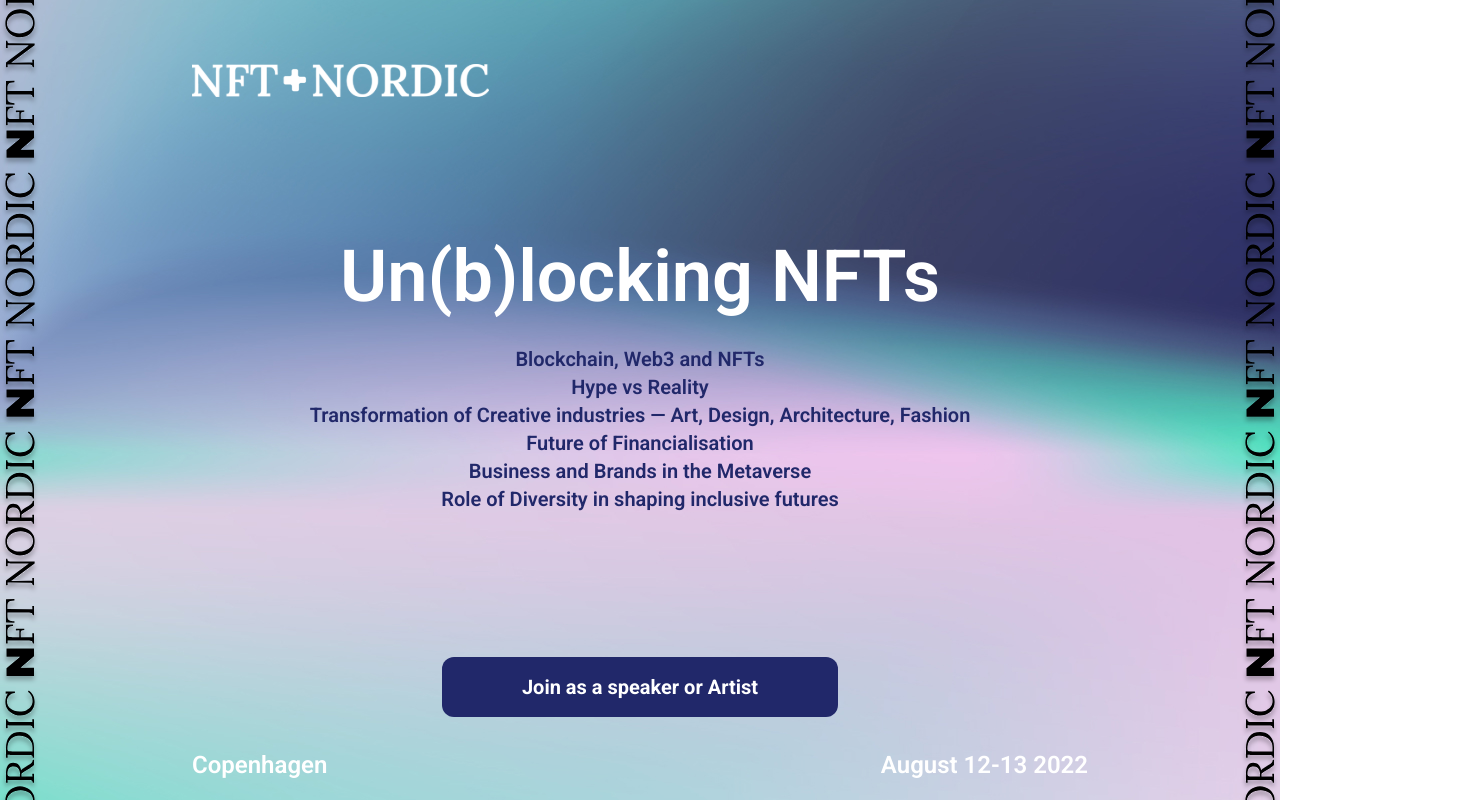
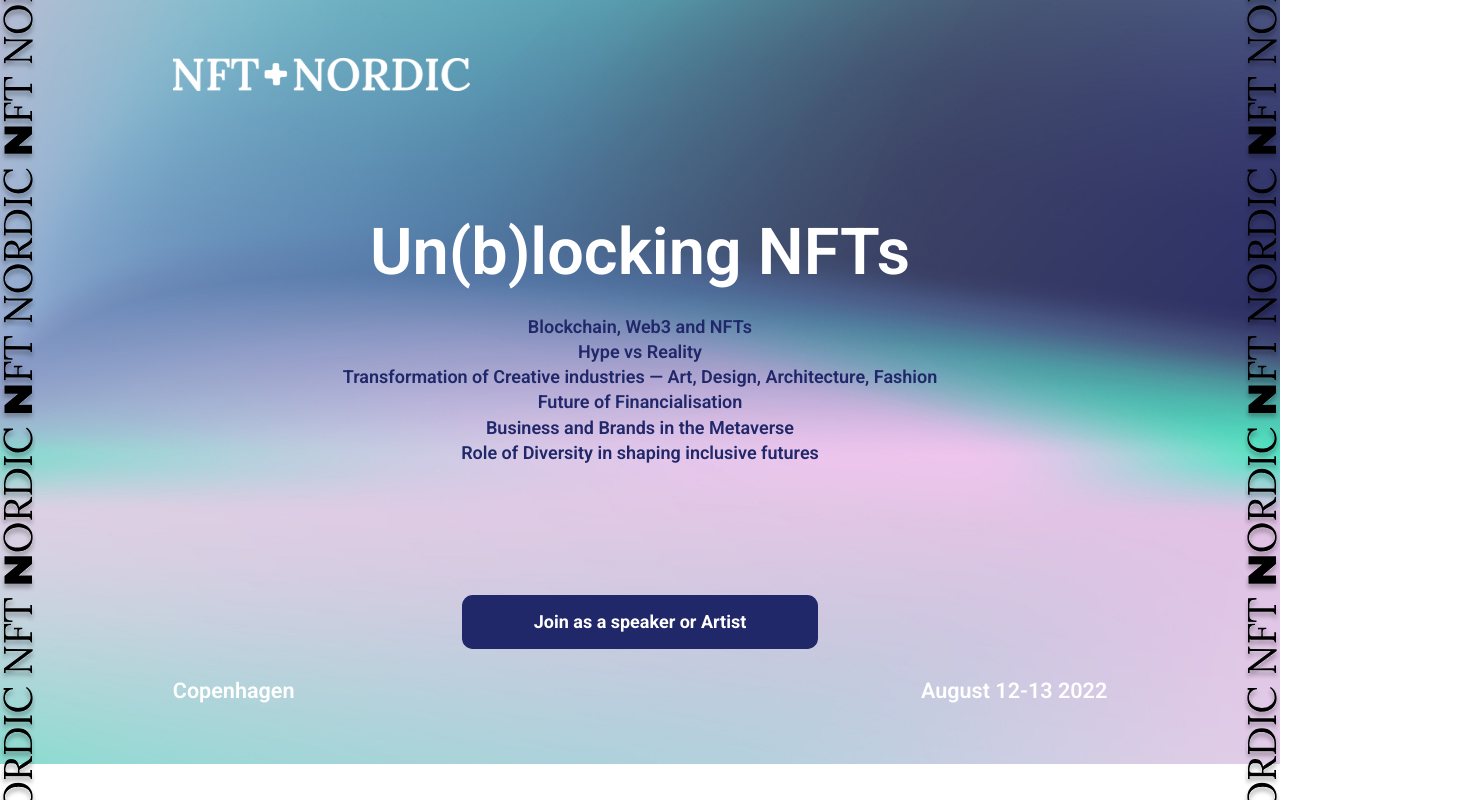
Before and after one commit to NFT-NORDIC/NFT-NORDIC.github.io, a Nuxt app: page / in a window 1280 px wide. Shown: the top 800 px of the page, 1472 px wide, since content can reach past the window. Built offline with nearby package versions, Linux system fonts and the light colour scheme.

Commit message:
font size

```diff
--- a/layouts/global.css
+++ b/layouts/global.css
@@ -24,3 +24,7 @@ body {
     height: auto;
     position: relative;
 }
+
+html {
+    font-size: 90%;
+}
```
